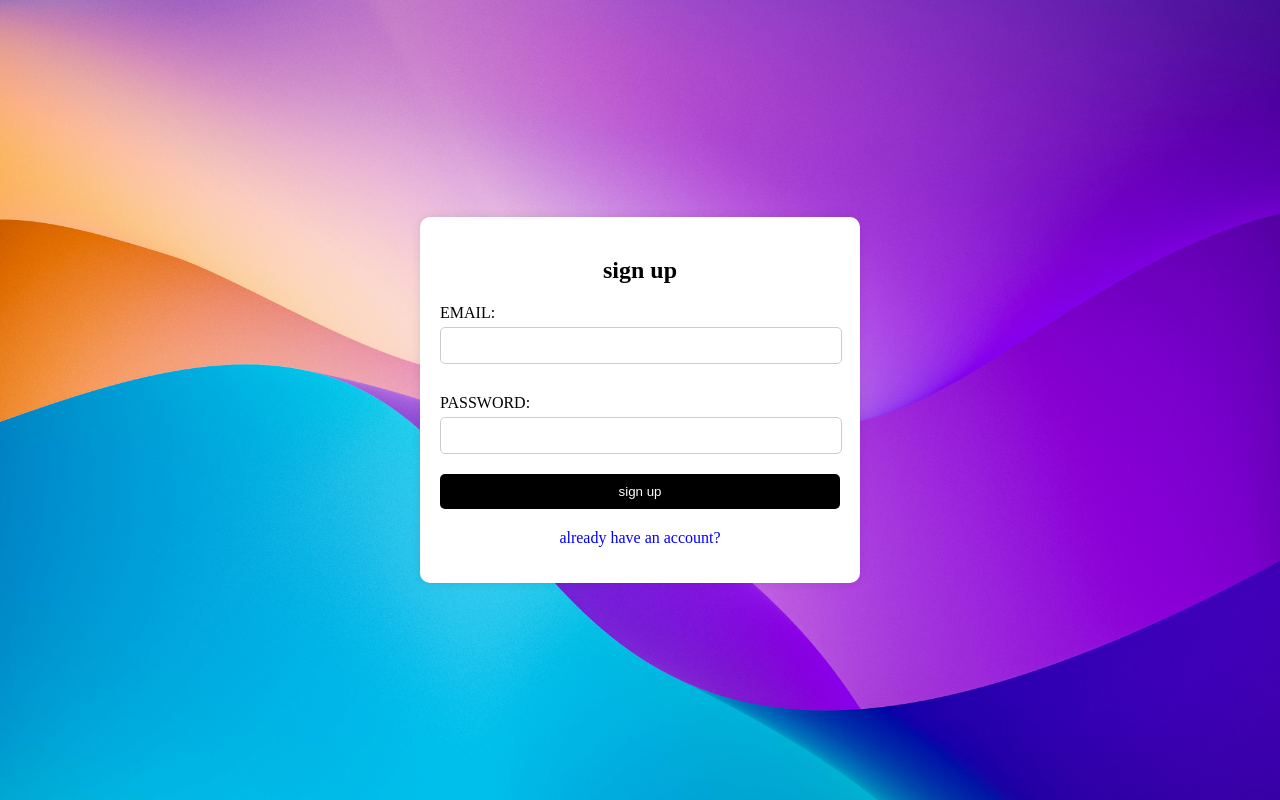
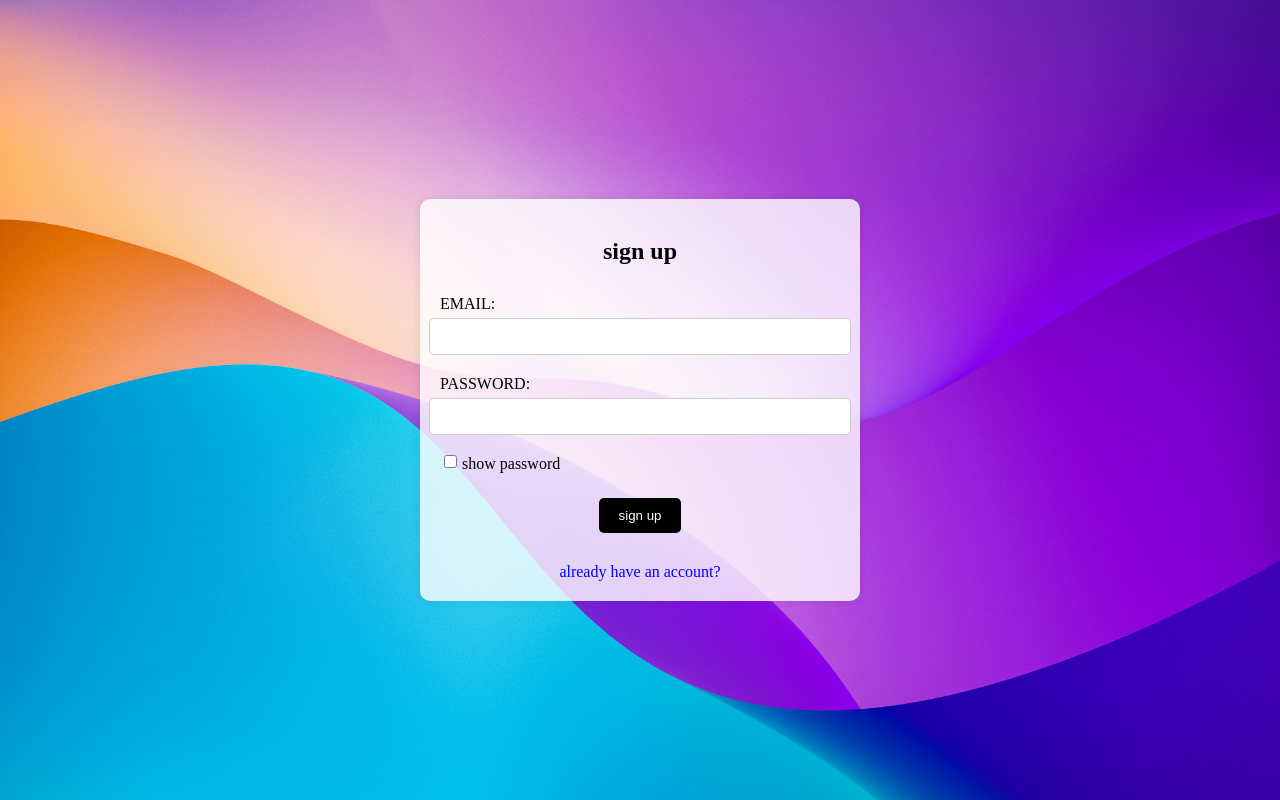
Before and after one commit to Andre-Arcilla/website, a PHP site: page /andre/signup.html in a window 1280 px wide. Run offline with PHP 8.4, Linux system fonts and the light colour scheme.

Commit message:
signup updatessssss

```diff
--- a/andre/signup.html
+++ b/andre/signup.html
@@ -3,22 +3,39 @@
 <head>
     <meta charset="UTF-8">
     <meta name="viewport" content="width=device-width, initial-scale=1.0">
-    <title>Sign Up</title>
+    <title>Responsive Sign-Up Form</title>
     <link rel="stylesheet" href="styles.css">
 </head>
 <body>
     <div class="container">
-        <div class="form-container">
+        <form class="signup-form">
             <h2>sign up</h2>
-            <form>
             <label for="email">EMAIL:</label>
             <input type="email" id="email" name="email" required>
+
             <label for="password">PASSWORD:</label>
             <input type="password" id="password" name="password" required>
+
+            <div class="show-password">
+                <input type="checkbox" id="show-password">
+                <label for="show-password">show password</label>
+            </div>
+
             <button type="submit">sign up</button>
-                <p><a href="#">already have an account?</a></p>
+
+            <a href="#" class="already-account">already have an account?</a>
         </form>
     </div>
-    </div>
+
+    <script>
+        document.getElementById('show-password').addEventListener('change', function() {
+            const passwordField = document.getElementById('password');
+            if (this.checked) {
+                passwordField.type = 'text';
+            } else {
+                passwordField.type = 'password';
+            }
+        });
+    </script>
 </body>
 </html>
--- a/andre/styles.css
+++ b/andre/styles.css
@@ -12,71 +12,81 @@ body, html {
 }
 
 .container {
-    display: flex;
-    justify-content: center;
-    align-items: center;
-    width: 100%;
-    height: 100%;
+    background: rgba(255, 255, 255, 0.8);
+    border-radius: 10px;
+    padding: 20px;
+    box-shadow: 0 0 10px rgba(0, 0, 0, 0.1);
 }
 
-.form-container {
-    background-color: white;
-    padding: 20px;
-    border-radius: 10px;
-    box-shadow: 0 0 10px rgba(0, 0, 0, 0.1);
-    text-align: center;
-    width: 300px;
+.signup-form {
+    display: flex;
+    flex-direction: column;
+    align-items: center;
 }
 
-h2 {
+.signup-form h2 {
     margin-bottom: 20px;
 }
 
-label {
-    display: block;
+.signup-form label {
+    align-self: flex-start;
     margin: 10px 0 5px;
-    text-align: left;
 }
 
-input {
-    width: calc(100% - 20px);
+.signup-form input[type="email"],
+.signup-form input[type="password"],
+.signup-form input[type="text"]{
+    width: 100%;
     padding: 10px;
-    margin-bottom: 20px;
+    margin-bottom: 10px;
     border: 1px solid #ccc;
     border-radius: 5px;
 }
 
-button {
-    width: 100%;
-    padding: 10px;
-    background-color: black;
+.show-password {
+    display: flex;
+    align-items: center;
+    align-self: flex-start;
+}
+
+.show-password input {
+    margin-right: 5px;
+}
+
+.signup-form button {
+    padding: 10px 20px;
+    background: black;
     color: white;
     border: none;
     border-radius: 5px;
     cursor: pointer;
-    margin-bottom: 10px;
+    margin: 20px 0;
+}
+
+.signup-form .already-account {
+    color: blue;
+    text-decoration: none;
+    margin-top: 10px;
+}
+
+.signup-form .already-account:hover {
+    text-decoration: underline;
 }
 
 button:hover {
-    background-color: darkgray;
+    background-color: rgb(77, 77, 77);
 }
 
-p {
-    margin-top: 10px;
-}
-
-a {
-    color: blue;
-    text-decoration: none;
-}
-
-a:hover {
-    text-decoration: underline;
-}
-
-/* Media Queries for Responsiveness */
-@media (min-width: 768px) {
-    .form-container {
+/* Styles for desktop */
+@media (min-width: 769px) {
+    .signup-form {
         width: 400px;
     }
 }
+
+/* Styles for mobile */
+@media (max-width: 768px) {
+    .signup-form {
+        width: 90%;
+    }
+}
```
Lines whose indentation alone changed are shown as unchanged.
